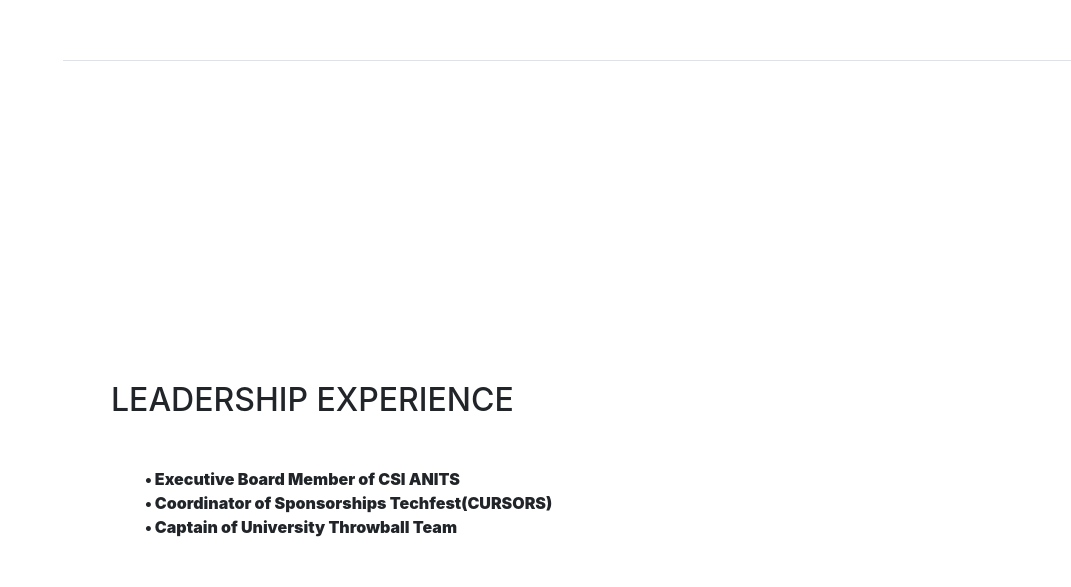
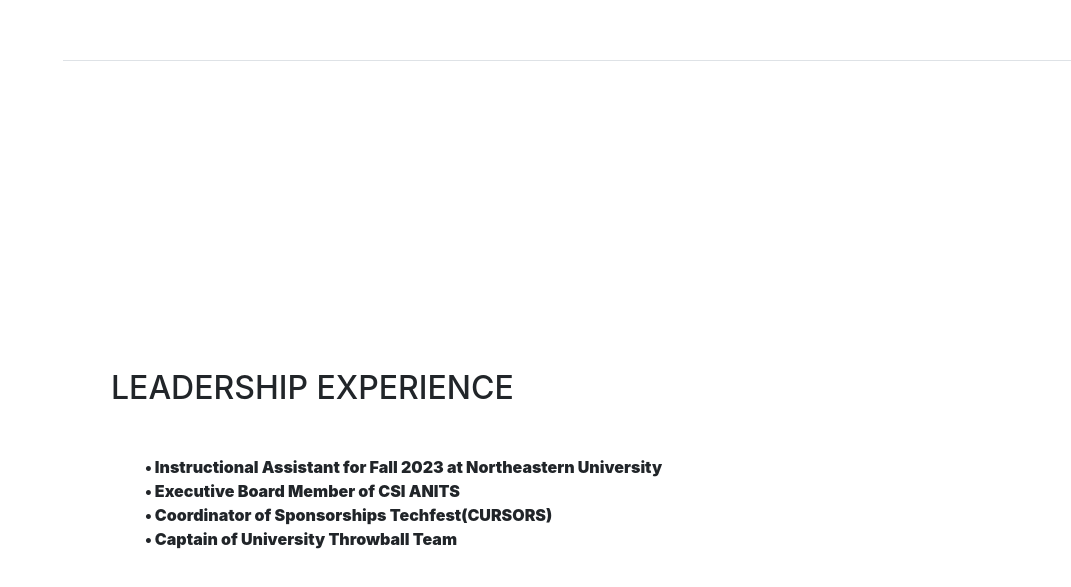
Before and after one commit to PrakhyaDasari7/PrakhyaDasariPortfolio, a website with bundled scripts: page index.html in a window 1280 px wide. Shown: the part 5075-5662 px from the top of the page, without its empty margins (209-1280 px from the left). Built offline with nearby package versions, Linux system fonts and the light colour scheme; a web font is replaced by a local one.

Commit message:
Update index.html

```diff
--- a/index.html
+++ b/index.html
@@ -320,6 +320,7 @@
           <h2 class="mb-5">Leadership Experience</h2>
           <ul class="fa-ul mb-0">
             <li>
+              •	Instructional Assistant for Fall 2023 at Northeastern University<br>
               •	Executive Board Member of CSI ANITS<br>
               •	Coordinator of Sponsorships Techfest(CURSORS)<br>
               • Captain of University Throwball Team
```
